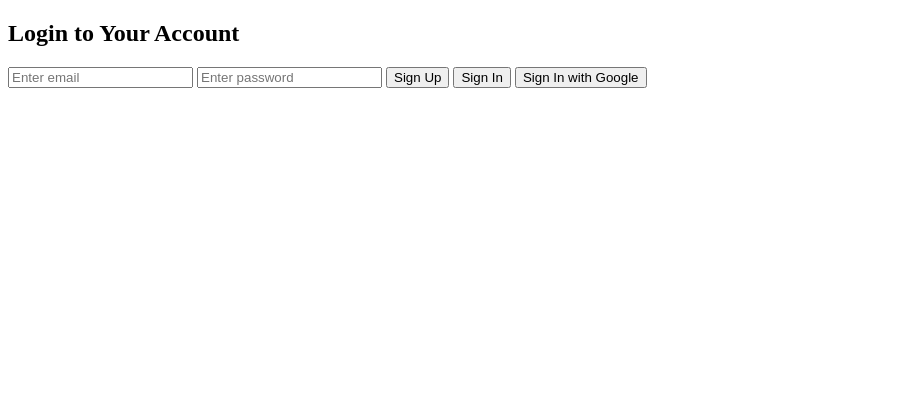
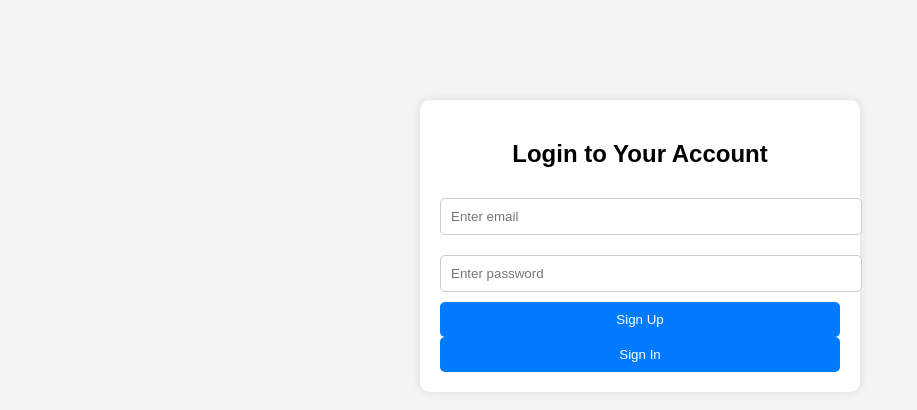
Before and after one commit to Mathwiz129/3D-Print-Website, a plain HTML site: page index.html in a window 1280 px wide. Shown: the whole page, without its empty margins (0-917 px from the left). Drawn offline with Linux system fonts and the light colour scheme.

Commit message:
update files

```diff
--- a/index.html
+++ b/index.html
@@ -4,8 +4,10 @@
     <meta charset="UTF-8">
     <meta name="viewport" content="width=device-width, initial-scale=1.0">
     <title>3D Print Marketplace - Login</title>
+    <link rel="stylesheet" href="styles.css">
 </head>
 <body>
+    <div class="container">
         <h2>Login to Your Account</h2>
 
         <!-- Email/Password Login Form -->
@@ -13,64 +15,8 @@
         <input type="password" id="password" placeholder="Enter password">
         <button onclick="signUp()">Sign Up</button>
         <button onclick="signIn()">Sign In</button>
+    </div>
 
-    <!-- Google Sign-In Button -->
-    <button onclick="googleSignIn()">Sign In with Google</button>
-
-    <script type="module">
-        // Import Firebase modules
-        import { initializeApp } from "https://www.gstatic.com/firebasejs/10.3.0/firebase-app.js";
-        import { getAuth, signInWithPopup, GoogleAuthProvider, createUserWithEmailAndPassword, signInWithEmailAndPassword } from "https://www.gstatic.com/firebasejs/10.3.0/firebase-auth.js";
-
-        // Firebase configuration
-        const firebaseConfig = {
-            apiKey: "AIzaSyCGs8p2kkbH2bgIZVSdc37pC7iO9Bh9_kk",
-            authDomain: "d-print-website.firebaseapp.com",
-            projectId: "d-print-website",
-            storageBucket: "d-print-website.appspot.com",
-            messagingSenderId: "694635814417",
-            appId: "1:694635814417:web:11e29a6384928c8fad5bb0"
-        };
-
-        // Initialize Firebase
-        const app = initializeApp(firebaseConfig);
-        const auth = getAuth(app);
-
-        // Email/Password Sign-Up
-        window.signUp = async function () {
-            const email = document.getElementById("email").value;
-            const password = document.getElementById("password").value;
-            try {
-                const userCredential = await createUserWithEmailAndPassword(auth, email, password);
-                alert("Account Created: " + userCredential.user.email);
-            } catch (error) {
-                alert(error.message);
-            }
-        };
-
-        // Email/Password Sign-In
-        window.signIn = async function () {
-            const email = document.getElementById("email").value;
-            const password = document.getElementById("password").value;
-            try {
-                const userCredential = await signInWithEmailAndPassword(auth, email, password);
-                alert("Logged In: " + userCredential.user.email);
-            } catch (error) {
-                alert(error.message);
-            }
-        };
-
-        // Google Sign-In
-        window.googleSignIn = async function () {
-            const provider = new GoogleAuthProvider();
-            try {
-                const userCredential = await signInWithPopup(auth, provider);
-                alert("Logged In: " + userCredential.user.email);
-            } catch (error) {
-                alert(error.message);
-            }
-        };
-    </script>
-
+    <script type="module" src="script.js"></script>
 </body>
 </html>
--- /dev/null
+++ b/script.js
@@ -0,0 +1,39 @@
+import { initializeApp } from "https://www.gstatic.com/firebasejs/10.3.0/firebase-app.js";
+import { getAuth, createUserWithEmailAndPassword, signInWithEmailAndPassword } from "https://www.gstatic.com/firebasejs/10.3.0/firebase-auth.js";
+
+const firebaseConfig = {
+    apiKey: "AIzaSyCGs8p2kkbH2bgIZVSdc37pC7iO9Bh9_kk",
+    authDomain: "d-print-website.firebaseapp.com",
+    projectId: "d-print-website",
+    storageBucket: "d-print-website.appspot.com",
+    messagingSenderId: "694635814417",
+    appId: "1:694635814417:web:11e29a6384928c8fad5bb0"
+};
+
+// Initialize Firebase
+const app = initializeApp(firebaseConfig);
+const auth = getAuth(app);
+
+// Email/Password Sign-Up
+window.signUp = async function () {
+    const email = document.getElementById("email").value;
+    const password = document.getElementById("password").value;
+    try {
+        const userCredential = await createUserWithEmailAndPassword(auth, email, password);
+        alert("Account Created: " + userCredential.user.email);
+    } catch (error) {
+        alert(error.message);
+    }
+};
+
+// Email/Password Sign-In
+window.signIn = async function () {
+    const email = document.getElementById("email").value;
+    const password = document.getElementById("password").value;
+    try {
+        const userCredential = await signInWithEmailAndPassword(auth, email, password);
+        alert("Logged In: " + userCredential.user.email);
+    } catch (error) {
+        alert(error.message);
+    }
+};
--- /dev/null
+++ b/styles.css
@@ -0,0 +1,36 @@
+body {
+    font-family: Arial, sans-serif;
+    text-align: center;
+    background-color: #f4f4f4;
+}
+
+.container {
+    max-width: 400px;
+    margin: 100px auto;
+    padding: 20px;
+    background: white;
+    border-radius: 10px;
+    box-shadow: 0px 0px 10px rgba(0, 0, 0, 0.1);
+}
+
+input {
+    width: 100%;
+    padding: 10px;
+    margin: 10px 0;
+    border: 1px solid #ccc;
+    border-radius: 5px;
+}
+
+button {
+    width: 100%;
+    padding: 10px;
+    background-color: #007bff;
+    color: white;
+    border: none;
+    border-radius: 5px;
+    cursor: pointer;
+}
+
+button:hover {
+    background-color: #0056b3;
+}
```
Lines whose indentation alone changed are shown as unchanged.
